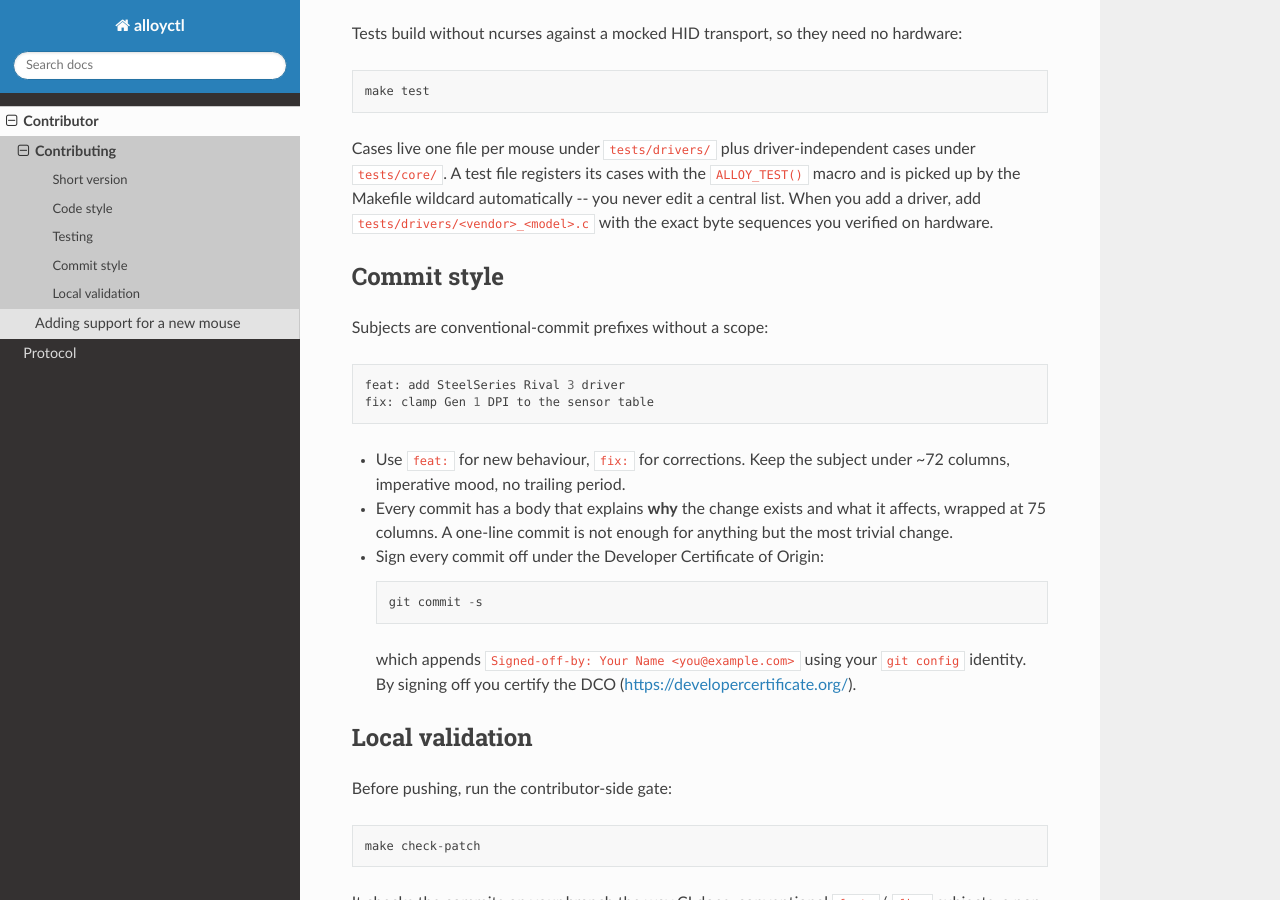
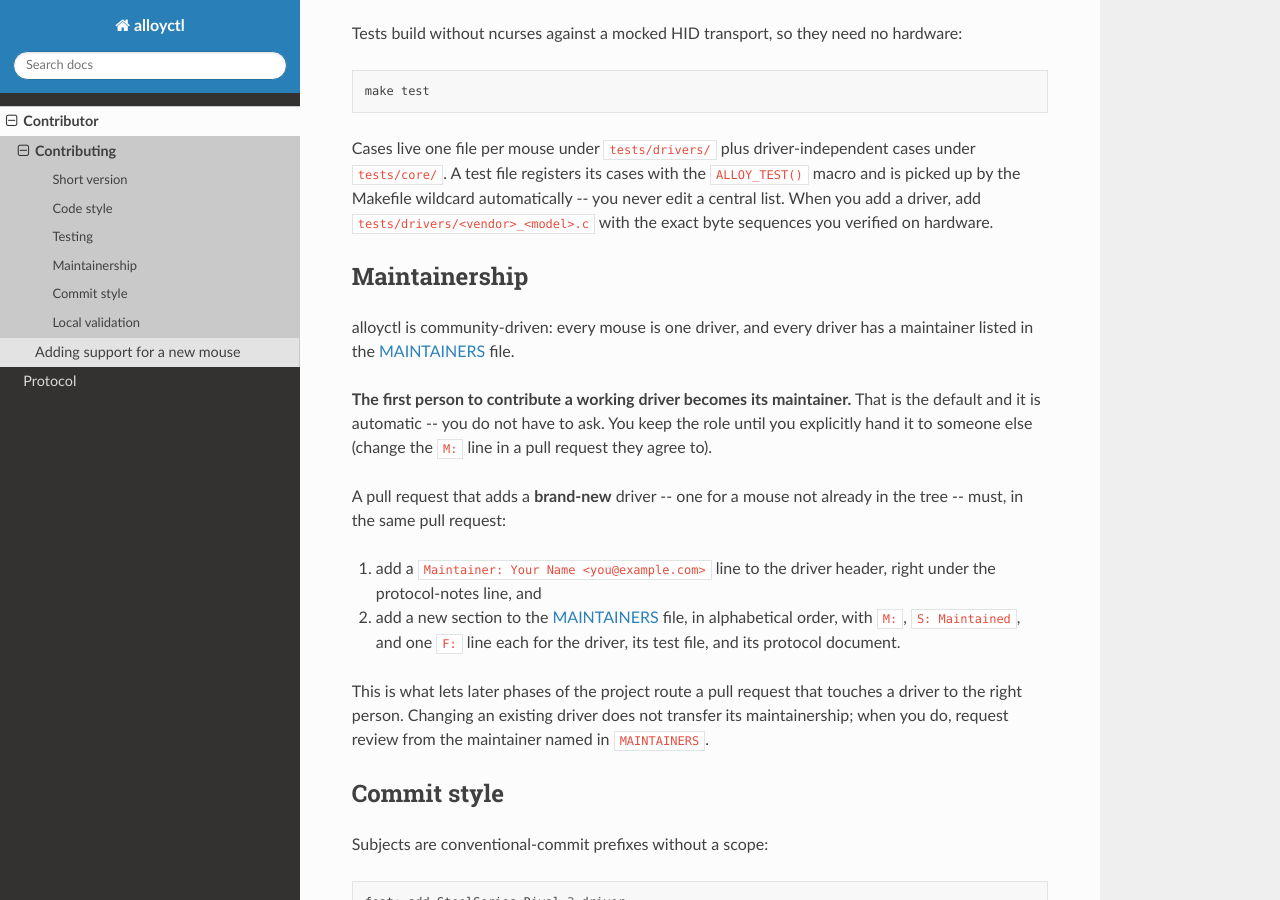
Before and after one commit to szymonwilczek/alloyctl, a Sphinx documentation site: the page built from Documentation/contributor/contributing.rst, in a window 1280 px wide and 900 px high, scrolled down 1020 px. Built offline with Sphinx 7.4.7 and the Read the Docs theme 3.1.0, drawn with Linux system fonts in a browser that asks for light colours.

Commit message:
feat: add MAINTAINERS file and driver maintainership policy
A community-driven project where outsiders contribute drivers needs a
way to know who owns each one, so later phases can route a pull request
to the right person. Nothing recorded that, and there was no rule for
who becomes responsible for a new driver.

Add a kernel-style MAINTAINERS file at the repository root: a legend of
the entry types actually used (M/S/W/B/F/X) and an alphabetical
list mapping each area -- core, documentation, infrastructure, and one
section per mouse -- to its maintainer through F: file patterns. Record
the per-driver maintainer in the driver header too, on a Maintainer:
line under the protocol-notes line, and add it to the skeleton in the
adding-a-driver guide.

Write the policy down in the contribution rules and both CONTRIBUTING
files: the first person to contribute a working driver becomes its
maintainer by default, keeps the role unless they hand it over, and a
pull request adding a brand-new driver must add both the Maintainer:
header line and a MAINTAINERS section in the same change.

Signed-off-by: Szymon Wilczek <swilczek.lx@gmail.com>

```diff
--- a/CONTRIBUTING.rst
+++ b/CONTRIBUTING.rst
@@ -20,6 +20,9 @@ In short:
 * Match the kernel code style; ``make format`` enforces it.
 * ``make test`` must pass, and new packet builders need new tests under
   ``tests/drivers/``.
+* The first person to contribute a working driver becomes its maintainer. A
+  pull request adding a brand-new driver must also add a ``Maintainer:`` line to
+  the driver header and a section to the `MAINTAINERS <MAINTAINERS>`_ file.
 * Every commit is ``feat:``/``fix:``, has a body explaining *why*, and carries
   your ``Signed-off-by:`` (DCO).
 * Run ``make check-patch`` before you push; it runs the same gate CI does.
--- a/Documentation/contributor/adding-a-driver.rst
+++ b/Documentation/contributor/adding-a-driver.rst
@@ -51,6 +51,7 @@ imitate.
     * <Vendor> <Model> (<wired/wireless>), USB ID xxxx:yyyy.
     *
     * Protocol notes live in Documentation/protocol/<your-mouse>.rst.
+    * Maintainer: Your Name <you@example.com>
     */
    #include <string.h>
 
@@ -143,6 +144,11 @@ Ground rules
 * **Tests.** Add packet-builder tests in
   ``tests/drivers/<vendor>_<model>.c`` with the exact byte sequences you
   verified on hardware. The file is picked up by the Makefile wildcard.
+* **Maintainership.** By contributing the first working driver for a mouse you
+  become its maintainer. Your pull request must add a ``Maintainer:`` line to
+  the driver header (shown in the skeleton above) **and** a new section to the
+  :ghsrc:`MAINTAINERS` file, kept in alphabetical order. See
+  :ref:`maintainership` in the contribution rules.
 * **Style.** ``make format`` before committing; CI enforces it.
 * **Commits.** ``feat:``/``fix:`` prefix, a body explaining the why, and your
   ``Signed-off-by:`` (DCO). See :doc:`contributing`.
--- a/Documentation/contributor/contributing.rst
+++ b/Documentation/contributor/contributing.rst
@@ -58,6 +58,33 @@ cases under ``tests/core/``. A test file registers its cases with the
 ``tests/drivers/<vendor>_<model>.c`` with the exact byte sequences you verified
 on hardware.
 
+.. _maintainership:
+
+Maintainership
+==============
+
+alloyctl is community-driven: every mouse is one driver, and every driver has a
+maintainer listed in the :ghsrc:`MAINTAINERS` file.
+
+**The first person to contribute a working driver becomes its maintainer.**
+That is the default and it is automatic -- you do not have to ask. You keep the
+role until you explicitly hand it to someone else (change the ``M:`` line in a
+pull request they agree to).
+
+A pull request that adds a **brand-new** driver -- one for a mouse not already
+in the tree -- must, in the same pull request:
+
+#. add a ``Maintainer: Your Name <you@example.com>`` line to the driver header,
+   right under the protocol-notes line, and
+#. add a new section to the :ghsrc:`MAINTAINERS` file, in alphabetical order,
+   with ``M:``, ``S: Maintained``, and one ``F:`` line each for the driver, its
+   test file, and its protocol document.
+
+This is what lets later phases of the project route a pull request that touches
+a driver to the right person. Changing an existing driver does not transfer its
+maintainership; when you do, request review from the maintainer named in
+``MAINTAINERS``.
+
 Commit style
 ============
 
```
Also changed, not shown: 3 other files.
